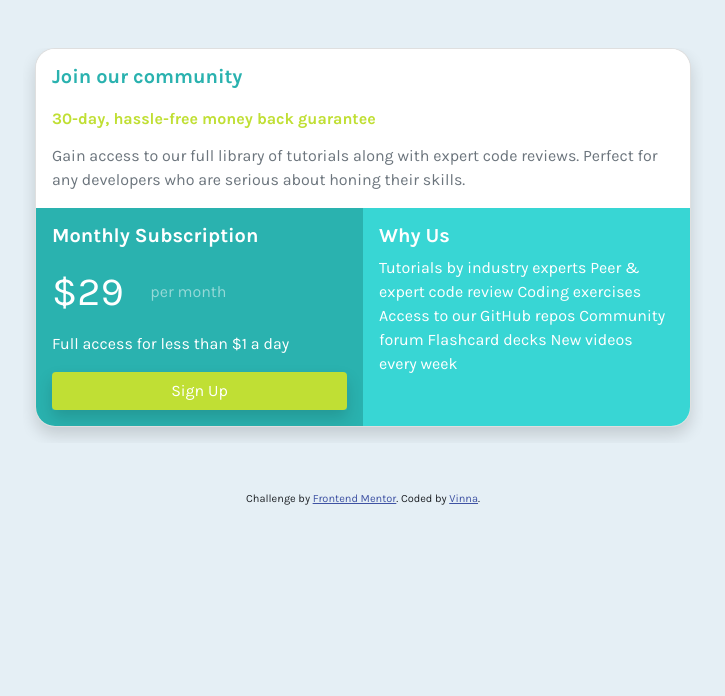
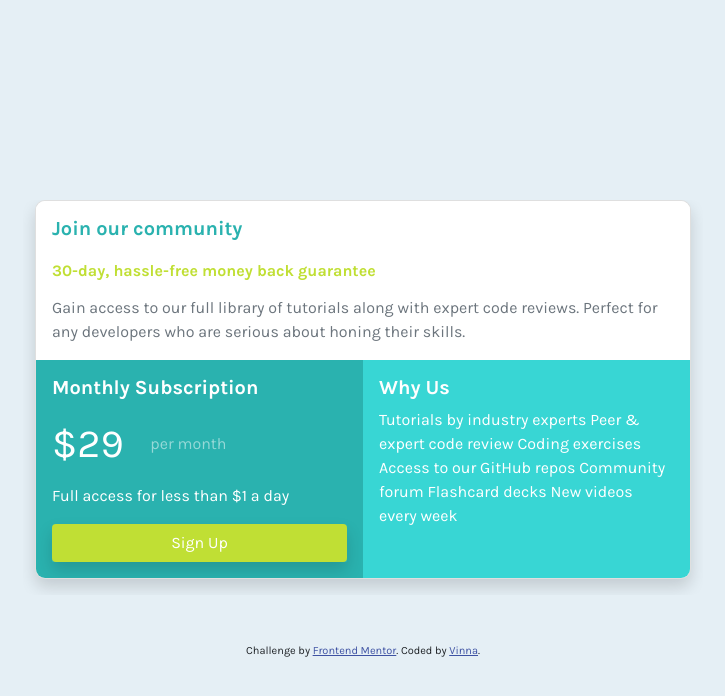
Before and after one commit to vinnaseti/single-price-grid-component-master, a plain HTML site: page index.html in a window 1280 px wide. Shown: the whole page, without its empty margins (277-1002 px from the left). Drawn offline with nearby package versions, Linux system fonts and the light colour scheme.

Commit message:
Correcting Position

```diff
--- a/style.css
+++ b/style.css
@@ -1,4 +1,8 @@
 /* Body */
+.container {
+    margin-top: 25vh;
+}
+
 body {
     font-family: 'Karla', sans-serif;
     font-size: 16px;
@@ -6,7 +10,7 @@ body {
 }
 
 .br {
-    border-radius: 20px;
+    border-radius: 10px;
     overflow: hidden;
 }
 
```
